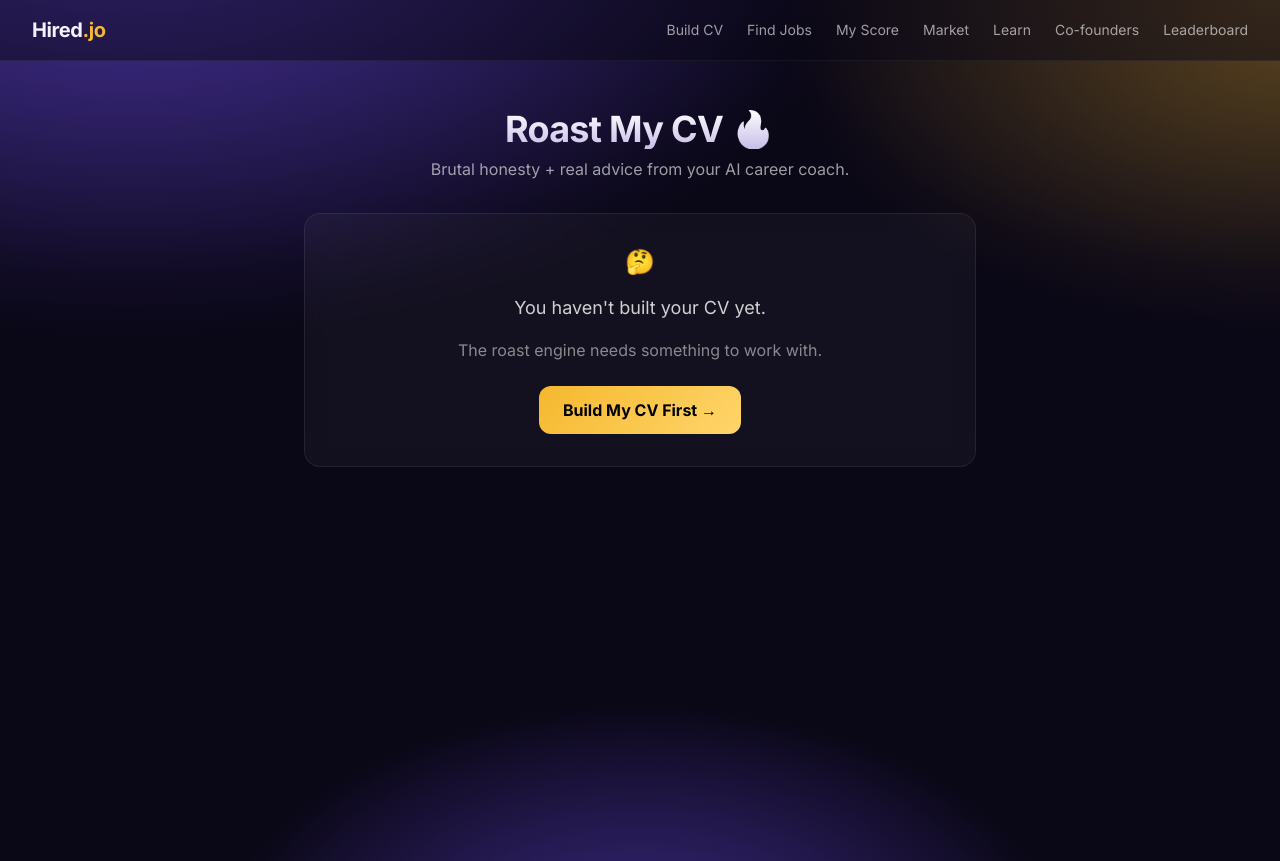
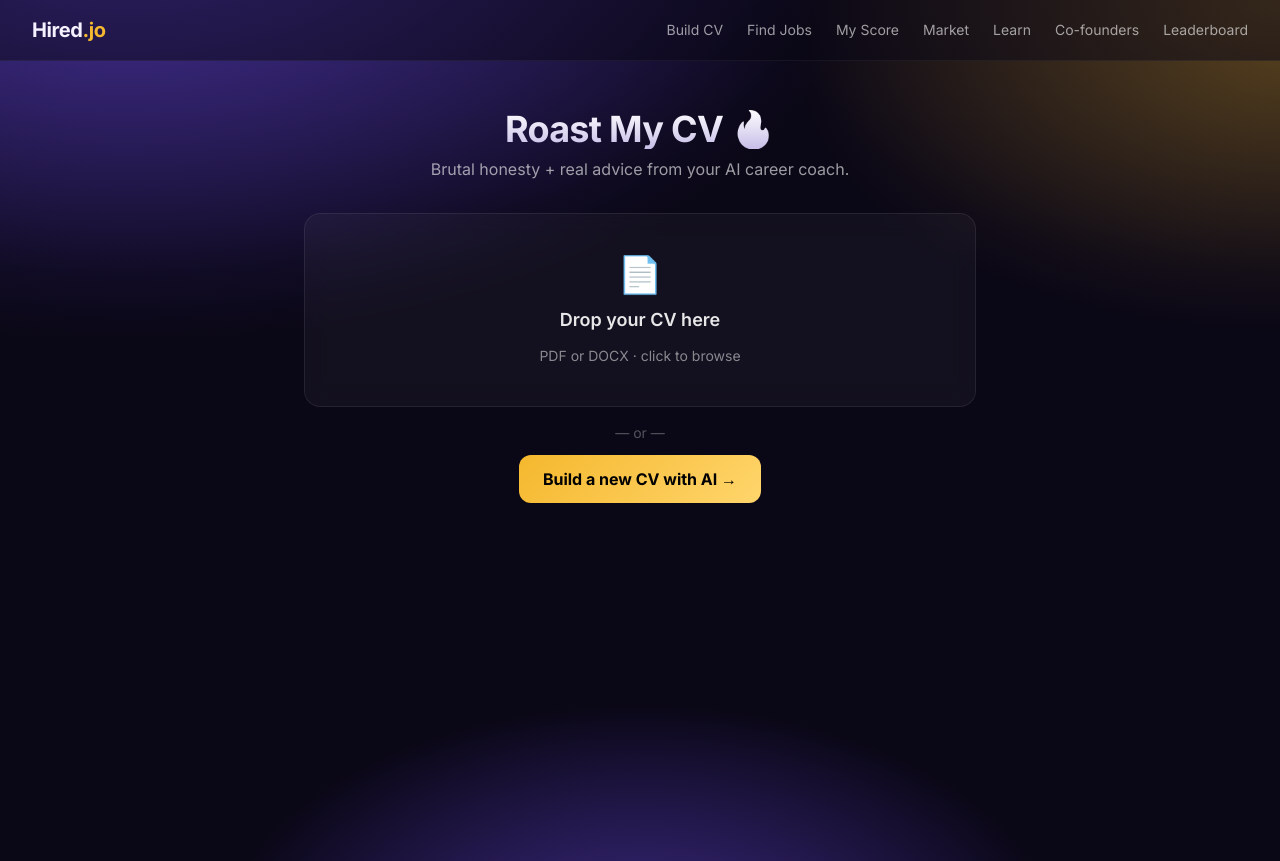
Before and after one commit to Husamalj/hired-jo, a Next.js app: page /roast in a window 1280 px wide. Built offline with nearby package versions, Linux system fonts and the light colour scheme.

Commit message:
fix: restore drag & drop CV upload on roast page

```diff
--- a/app/roast/page.tsx
+++ b/app/roast/page.tsx
@@ -37,6 +37,10 @@ export default function RoastPage() {
   const [displayed, setDisplayed] = useState("");
   const [loading, setLoading] = useState(false);
   const [done, setDone] = useState(false);
+  const [uploading, setUploading] = useState(false);
+  const [uploadError, setUploadError] = useState("");
+  const [dragOver, setDragOver] = useState(false);
+  const fileInputRef = useRef<HTMLInputElement>(null);
   const intervalRef = useRef<ReturnType<typeof setInterval> | null>(null);
 
   const adviceItems = done && advice ? parseAdvice(advice) : [];
@@ -70,6 +74,25 @@ export default function RoastPage() {
       if (intervalRef.current) clearInterval(intervalRef.current);
     };
   }, [roast]);
+
+  async function handleFile(file: File) {
+    if (!file) return;
+    setUploadError("");
+    setUploading(true);
+    try {
+      const form = new FormData();
+      form.append("file", file);
+      const res = await fetch("/api/parse-cv", { method: "POST", body: form });
+      const data = await res.json();
+      if (!res.ok) throw new Error(data.error || "Upload failed");
+      localStorage.setItem("hired_cv", JSON.stringify(data.cv));
+      setCv(data.cv);
+    } catch (e: unknown) {
+      setUploadError(e instanceof Error ? e.message : "Upload failed");
+    } finally {
+      setUploading(false);
+    }
+  }
 
   async function handleRoast() {
     if (!cv) return;
@@ -124,18 +147,46 @@ export default function RoastPage() {
           </div>
 
           {!cv ? (
-            <div className="glass rounded-2xl p-8 text-center space-y-4">
-              <p className="text-2xl">🤔</p>
-              <p className="text-white/80 text-lg">You haven&apos;t built your CV yet.</p>
-              <p className="text-white/50">
-                The roast engine needs something to work with.
-              </p>
-              <Link
-                href="/build"
-                className="inline-block mt-2 gold-grad text-black font-bold px-6 py-3 rounded-xl"
+            <div className="space-y-4">
+              <div
+                className={`glass rounded-2xl p-10 text-center cursor-pointer transition-all border-2 ${dragOver ? "border-yellow-400/60 bg-yellow-400/5" : "border-white/10 hover:border-white/20"}`}
+                onDragOver={(e) => { e.preventDefault(); setDragOver(true); }}
+                onDragLeave={() => setDragOver(false)}
+                onDrop={(e) => { e.preventDefault(); setDragOver(false); const f = e.dataTransfer.files[0]; if (f) handleFile(f); }}
+                onClick={() => fileInputRef.current?.click()}
               >
-                Build My CV First →
-              </Link>
+                <input
+                  ref={fileInputRef}
+                  type="file"
+                  accept=".pdf,.docx"
+                  className="hidden"
+                  onChange={(e) => { const f = e.target.files?.[0]; if (f) handleFile(f); }}
+                />
+                {uploading ? (
+                  <div className="space-y-3">
+                    <div className="text-3xl animate-pulse">⚙️</div>
+                    <p className="text-white/70 text-lg">Reading your CV…</p>
+                    <p className="text-white/40 text-sm">AI is extracting your details</p>
+                  </div>
+                ) : (
+                  <div className="space-y-3">
+                    <div className="text-4xl">📄</div>
+                    <p className="text-white/90 text-lg font-semibold">Drop your CV here</p>
+                    <p className="text-white/50 text-sm">PDF or DOCX · click to browse</p>
+                  </div>
+                )}
+              </div>
+
+              {uploadError && (
+                <p className="text-red-400 text-sm text-center">{uploadError}</p>
+              )}
+
+              <div className="text-center">
+                <p className="text-white/30 text-sm mb-3">— or —</p>
+                <Link href="/build" className="gold-grad text-black font-bold px-6 py-3 rounded-xl inline-block">
+                  Build a new CV with AI →
+                </Link>
+              </div>
             </div>
           ) : (
             <>
```
